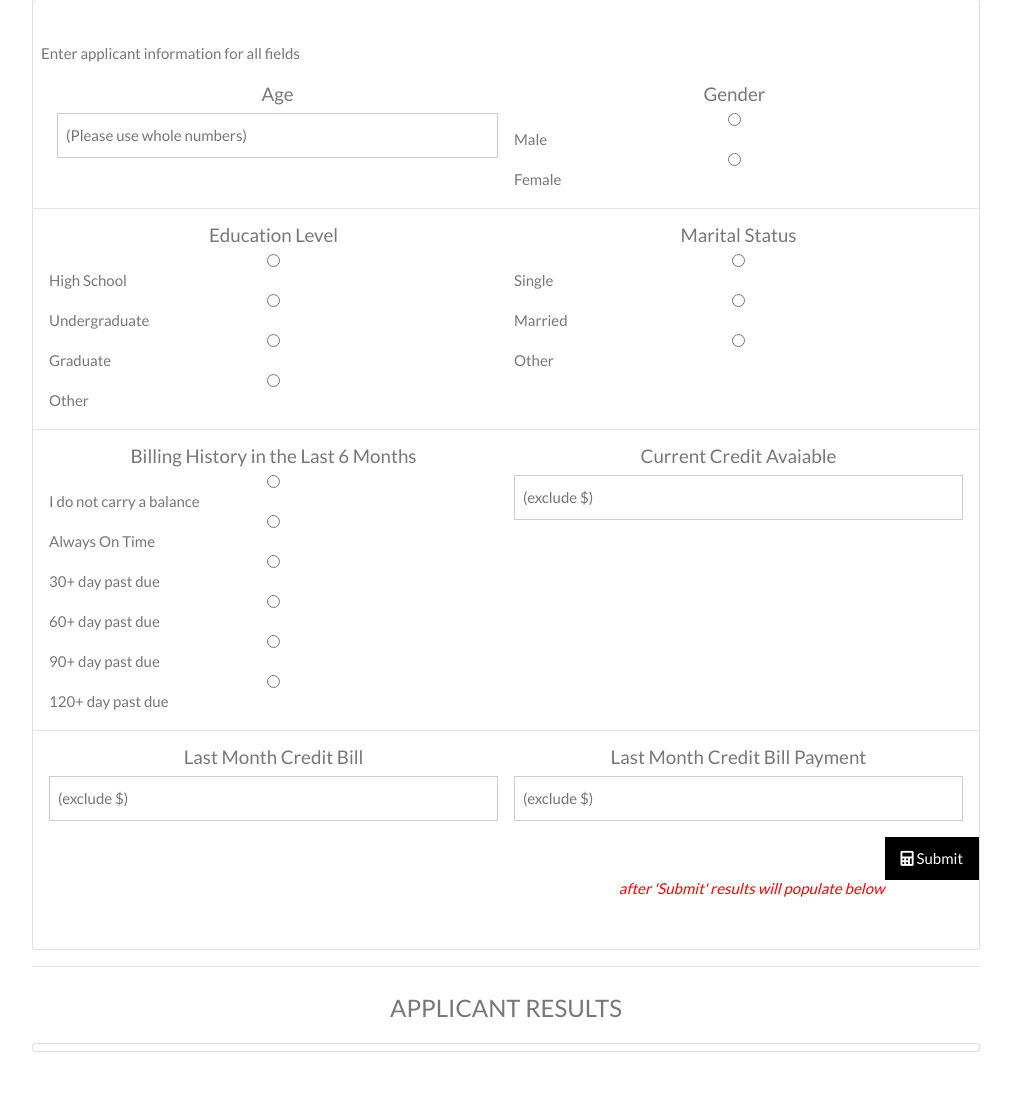
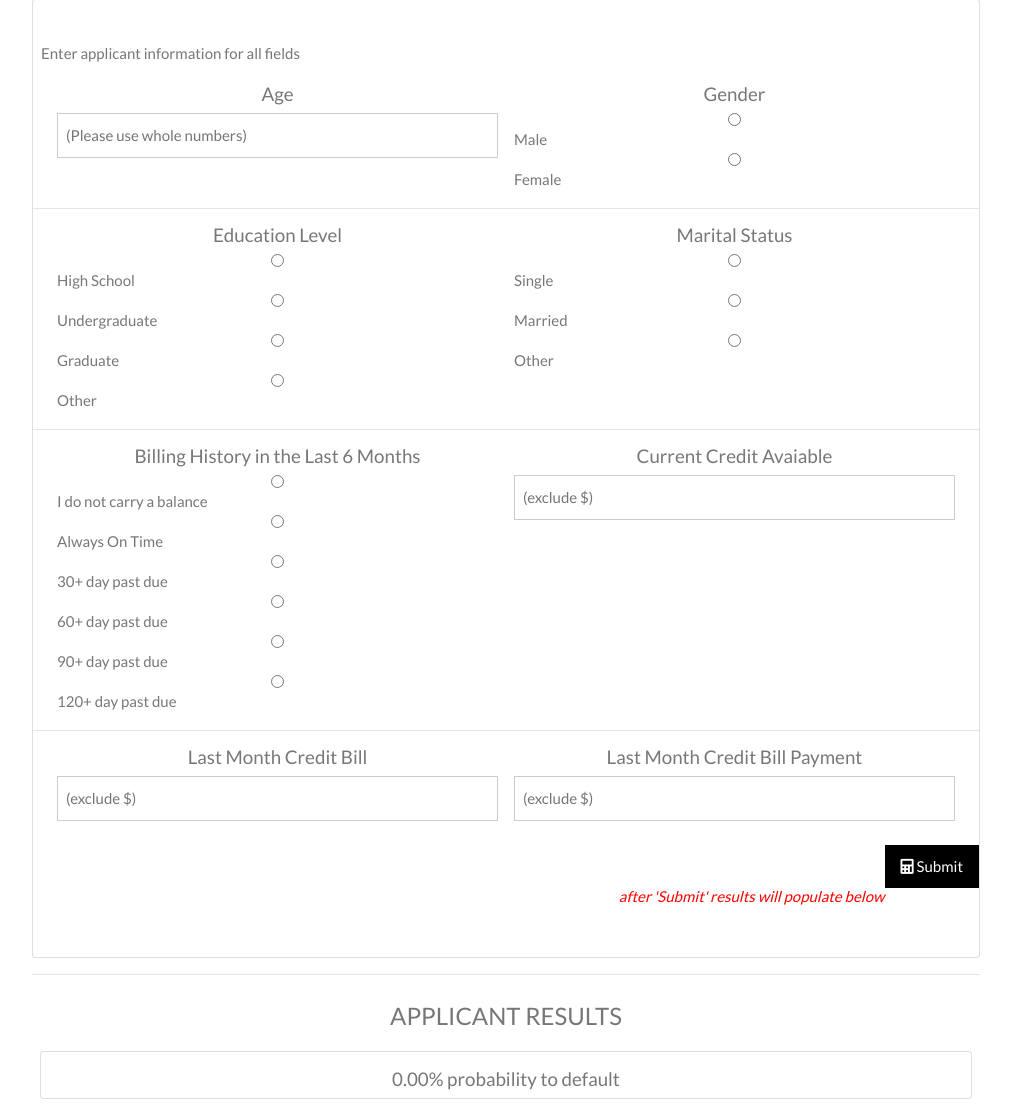
Before and after one commit to santosozoemena/Machine-Learning-Predicting-Credit-Card-Defualt, a Flask app: template templates/index.html in a window 1280 px wide. Shown: the part 968-2081 px from the top of the page, without its empty margins (134-1145 px from the left). Run offline with Flask 2, Linux system fonts and the light colour scheme; the template is opened without the code that fills it, so the values that code supplies are empty; parts of the project's set-up code (start-up, migrations or seed data) failed here and were passed over; some libraries are stand-ins or nearby versions.

Commit message:
formatted prob

```diff
--- a/templates/index.html
+++ b/templates/index.html
@@ -116,7 +116,7 @@
             </div>
           </div>
           <hr>
-          <div class="w3-row-padding" style=""margin:8px"">
+          <div class="w3-row-padding" style="margin:8px">
               <div class="w3-half">
                 <h5>Education Level</h5>
                 <input class="w3-input w3-border" type="radio" name="education" value="3"> High School<br>
@@ -132,7 +132,7 @@
                 </div>
             </div>
             <hr>
-          <div class="w3-row-padding" style=""margin:8px"">
+          <div class="w3-row-padding" style="margin:8px">
             <div class="w3-half">
               <h5>Billing History in the Last 6 Months</h5>
               <input class="w3-input w3-border" type="radio"  required name="credit_score" value= '-2'>I do not carry a balance
@@ -148,7 +148,7 @@
             </div>
           </div>
           <hr>
-          <div class="w3-row-padding" style=""margin:8px"">
+          <div class="w3-row-padding" style="margin:8px">
               <div class="w3-half">
                 <h5>Last Month Credit Bill </h5>
                 <input class="w3-input w3-border" type="number" placeholder="(exclude $)" required name="Credit Bill">
@@ -167,8 +167,8 @@
       </div>
       <hr>
       <h3 class="w3-padding-large w3-xlarge  w3-animate-opacity w3-center">APPLICANT RESULTS</h3>
-      <div class=" card w3-row-padding w3-center" "margin:8px">
-        <div class="w3-col m6 w3-center">
+      <div class=" card w3-row-padding w3-center" style="margin:8px">
+        <div class="w3-col m12 w3-center"style="margin:8px">
         {% if prediction == 1 %}
       <h5>{{ 'Applicant is Predicted to Default' }}</h5>
       {% elif prediction == 0 %}
@@ -176,10 +176,7 @@
       {% else %}
     </div>
       {% endif %}
-      <div class="w3-col m6 w3-center">
-
-      <h5>{{ probability }}</h5>
-    </div>
+      <h5>{{'%0.2f'| format(probability*100|float)}}% probability to default</h5>
       </div>
       </div>
     </div>
```
Also changed, not shown: creditcarddefault.sqlite.
